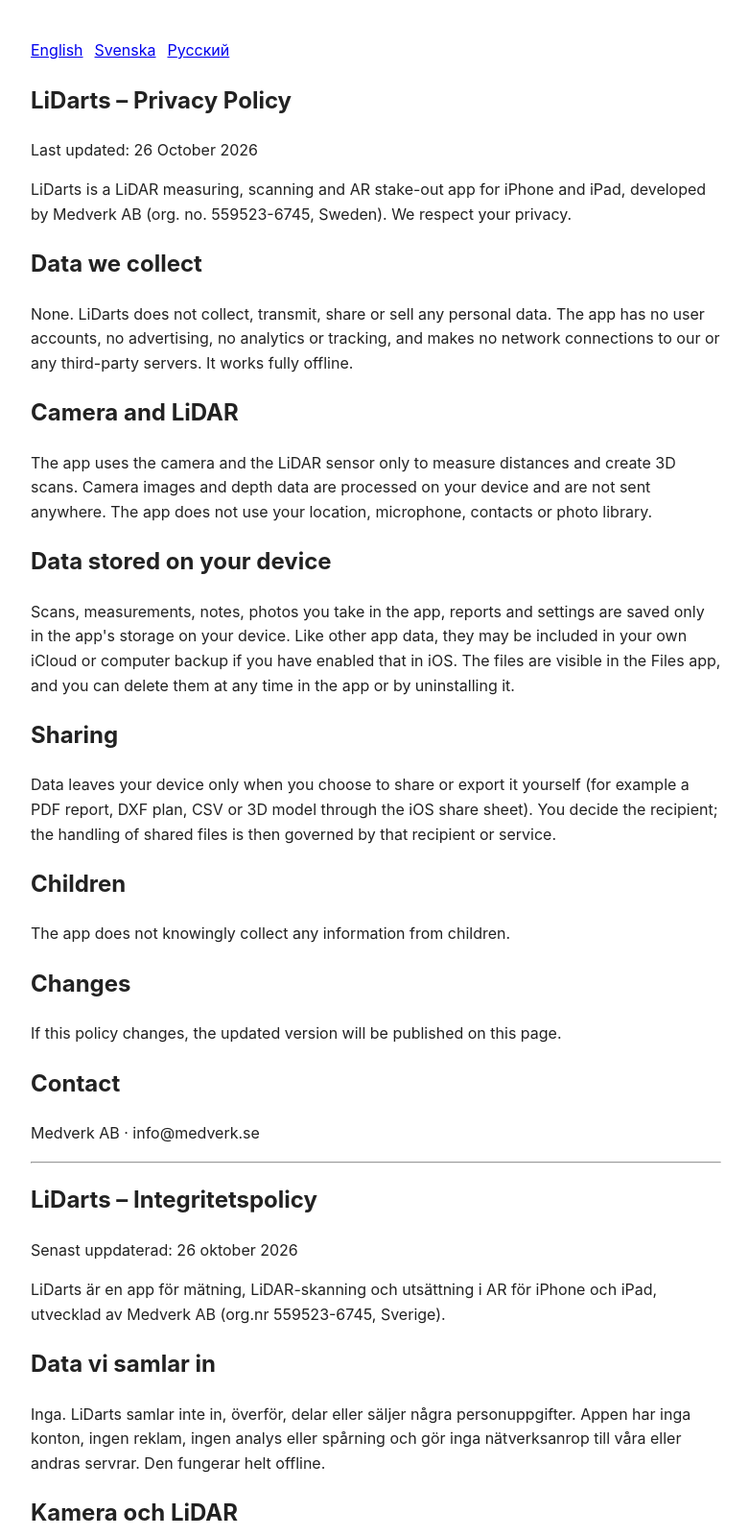
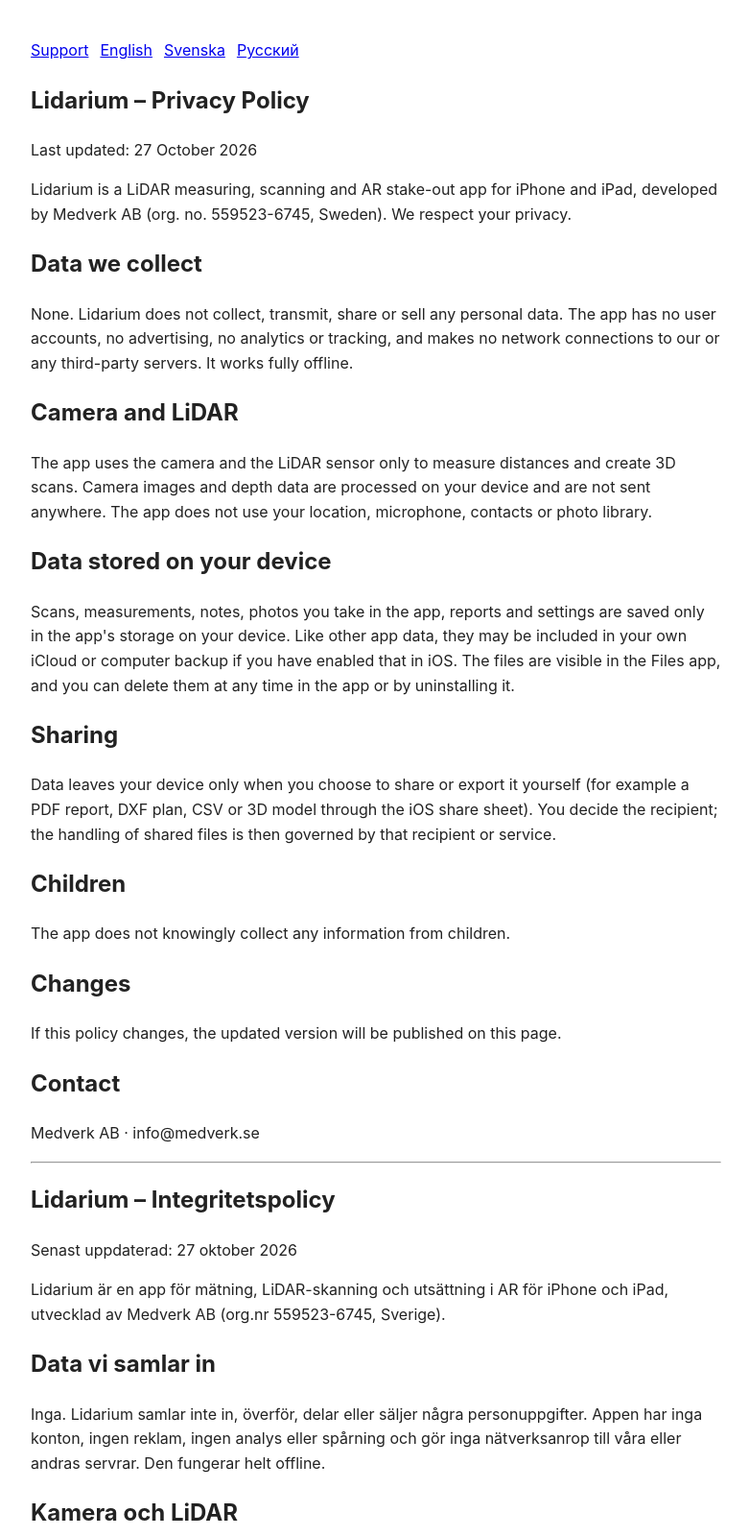
Before and after one commit to wonderer365/lidarts-privacy, a plain HTML site: page index.html in a window 1280 px wide. Shown: the top 1600 px of the page at 96% size, without its empty margins (248-1029 px from the left). Drawn offline with Linux system fonts and the light colour scheme.

Commit message:
Rename to Lidarium

```diff
--- a/index.html
+++ b/index.html
@@ -1,13 +1,13 @@
-<!doctype html><html lang="en"><head><meta charset="utf-8"><meta name="viewport" content="width=device-width,initial-scale=1"><title>LiDarts – Privacy Policy</title>
+<!doctype html><html lang="en"><head><meta charset="utf-8"><meta name="viewport" content="width=device-width,initial-scale=1"><title>Lidarium – Privacy Policy</title>
 <style>body{font-family:-apple-system,Arial,sans-serif;max-width:720px;margin:40px auto;padding:0 20px;line-height:1.6;color:#222}nav a{margin-right:12px}</style></head><body>
-<nav><a href="#en">English</a><a href="#sv">Svenska</a><a href="#ru">Русский</a></nav>
+<nav><a href="https://wonderer365.github.io/lidarium-privacy/support/">Support</a><a href="#en">English</a><a href="#sv">Svenska</a><a href="#ru">Русский</a></nav>
 
 <section id="en" lang="en">
-<h1>LiDarts – Privacy Policy</h1>
-<p>Last updated: 26 October 2026</p>
-<p>LiDarts is a LiDAR measuring, scanning and AR stake-out app for iPhone and iPad, developed by Medverk AB (org. no. 559523-6745, Sweden). We respect your privacy.</p>
+<h1>Lidarium – Privacy Policy</h1>
+<p>Last updated: 27 October 2026</p>
+<p>Lidarium is a LiDAR measuring, scanning and AR stake-out app for iPhone and iPad, developed by Medverk AB (org. no. 559523-6745, Sweden). We respect your privacy.</p>
 <h2>Data we collect</h2>
-<p>None. LiDarts does not collect, transmit, share or sell any personal data. The app has no user accounts, no advertising, no analytics or tracking, and makes no network connections to our or any third-party servers. It works fully offline.</p>
+<p>None. Lidarium does not collect, transmit, share or sell any personal data. The app has no user accounts, no advertising, no analytics or tracking, and makes no network connections to our or any third-party servers. It works fully offline.</p>
 <h2>Camera and LiDAR</h2>
 <p>The app uses the camera and the LiDAR sensor only to measure distances and create 3D scans. Camera images and depth data are processed on your device and are not sent anywhere. The app does not use your location, microphone, contacts or photo library.</p>
 <h2>Data stored on your device</h2>
@@ -24,11 +24,11 @@
 
 <hr>
 <section id="sv" lang="sv">
-<h1>LiDarts – Integritetspolicy</h1>
-<p>Senast uppdaterad: 26 oktober 2026</p>
-<p>LiDarts är en app för mätning, LiDAR-skanning och utsättning i AR för iPhone och iPad, utvecklad av Medverk AB (org.nr 559523-6745, Sverige).</p>
+<h1>Lidarium – Integritetspolicy</h1>
+<p>Senast uppdaterad: 27 oktober 2026</p>
+<p>Lidarium är en app för mätning, LiDAR-skanning och utsättning i AR för iPhone och iPad, utvecklad av Medverk AB (org.nr 559523-6745, Sverige).</p>
 <h2>Data vi samlar in</h2>
-<p>Inga. LiDarts samlar inte in, överför, delar eller säljer några personuppgifter. Appen har inga konton, ingen reklam, ingen analys eller spårning och gör inga nätverksanrop till våra eller andras servrar. Den fungerar helt offline.</p>
+<p>Inga. Lidarium samlar inte in, överför, delar eller säljer några personuppgifter. Appen har inga konton, ingen reklam, ingen analys eller spårning och gör inga nätverksanrop till våra eller andras servrar. Den fungerar helt offline.</p>
 <h2>Kamera och LiDAR</h2>
 <p>Kameran och LiDAR-sensorn används endast för att mäta avstånd och skapa 3D-skanningar. Bilder och djupdata bearbetas på enheten och skickas inte någonstans. Appen använder inte din plats, mikrofon, kontakter eller ditt bildbibliotek.</p>
 <h2>Data som sparas på enheten</h2>
@@ -43,11 +43,11 @@
 
 <hr>
 <section id="ru" lang="ru">
-<h1>LiDarts – Политика конфиденциальности</h1>
-<p>Обновлено: 26 октября 2026 г.</p>
-<p>LiDarts — приложение для измерений, LiDAR-сканирования и разбивки в AR для iPhone и iPad. Разработчик: Medverk AB (рег. № 559523-6745, Швеция).</p>
+<h1>Lidarium – Политика конфиденциальности</h1>
+<p>Обновлено: 27 октября 2026 г.</p>
+<p>Lidarium — приложение для измерений, LiDAR-сканирования и разбивки в AR для iPhone и iPad. Разработчик: Medverk AB (рег. № 559523-6745, Швеция).</p>
 <h2>Какие данные мы собираем</h2>
-<p>Никаких. LiDarts не собирает, не передаёт, не продаёт и не раскрывает персональные данные. В приложении нет учётных записей, рекламы, аналитики и отслеживания; оно не обращается к нашим или сторонним серверам и полностью работает офлайн.</p>
+<p>Никаких. Lidarium не собирает, не передаёт, не продаёт и не раскрывает персональные данные. В приложении нет учётных записей, рекламы, аналитики и отслеживания; оно не обращается к нашим или сторонним серверам и полностью работает офлайн.</p>
 <h2>Камера и LiDAR</h2>
 <p>Камера и датчик LiDAR используются только для измерения расстояний и создания 3D-сканов. Изображения и данные глубины обрабатываются на устройстве и никуда не отправляются. Приложение не использует геолокацию, микрофон, контакты или фотоплёнку.</p>
 <h2>Данные на устройстве</h2>
```
